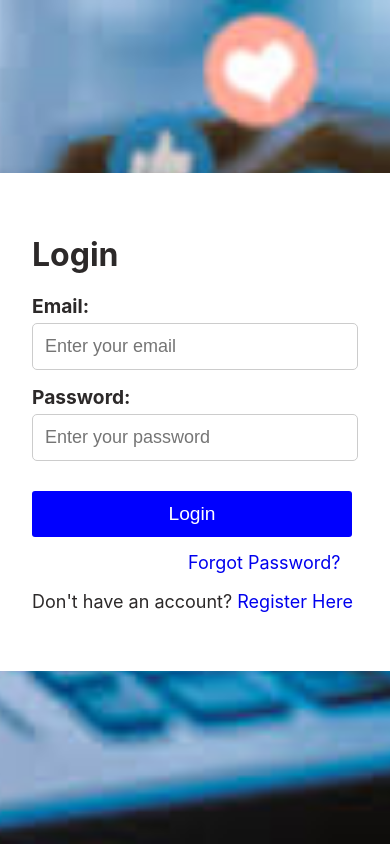
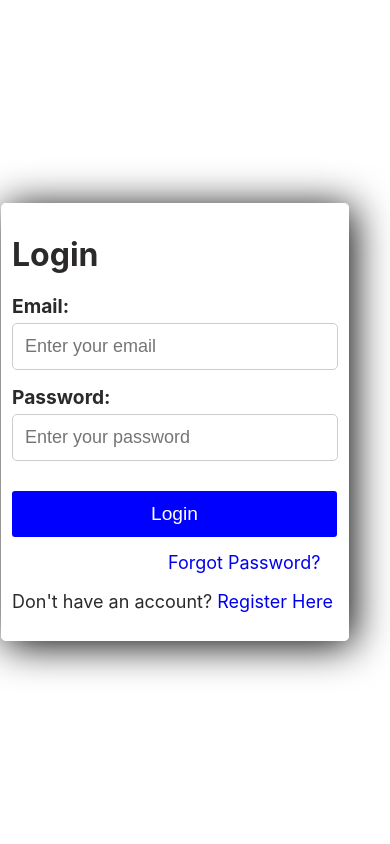
Before and after one commit to Laxmikasi/NewsFeed, a React (Create React App) app in the folder client/: page /login in a window 390 px wide. Built offline with nearby package versions, Linux system fonts and the light colour scheme.

Commit message:
Loginpage

```diff
--- a/client/src/Components/ForgotPassword.css
+++ b/client/src/Components/ForgotPassword.css
@@ -108,6 +108,10 @@ margin-left: 9vw;
   border-radius: 1vh;
 }
 
+.toast_success1{
+  margin-top: 100px;
+}
+
 /* Existing styles */
 
 .downtext a {
--- a/client/src/Components/ForgotPassword.js
+++ b/client/src/Components/ForgotPassword.js
@@ -52,7 +52,7 @@ const ForgotPassword = () => {
 
       if (response.status===201) {
 
-        toast.success('OTP verified successfully .Redirect to password reset page',{ position: 'top-center', autoClose: 3000 });
+        toast.success('OTP verified successfully .Redirect to password reset page',{ position: 'top-center', className:'toast_success1',autoClose: 3000 });
 
         setTimeout(() => {
           navigate('/resetPassword',{ state: { email } });
--- a/client/src/Components/Login.css
+++ b/client/src/Components/Login.css
@@ -4,7 +4,7 @@
     justify-content: center;
     height: 100vh;
     /* background-color: #f4f4f4; */
-    background: url(../Assets/img4.jfif);
+    background: url('https://newsfeed.org/wp-content/uploads/mobile-smartphone-analytics2-ss-1920.jpg');
     background-position: center;
     background-repeat: no-repeat;
     background-size: cover;
@@ -12,12 +12,15 @@
   }
 
   .LoginForm {
-    background-color:#fff;
+    background-color:transparent;
     color:rgb(44, 41, 41);
     border: 1px solid #fff;
     padding: 40px;
     border-radius: 5px;
-    box-shadow: 0 0 10px rgba(0, 0, 0, 0.1);
+    box-shadow: 4px 4px 40px black;
+    position: absolute;
+    right: 100px;
+
   }
 
   .LoginForm-h2 {
@@ -49,7 +52,7 @@
 
   .LoginForm-but {
     background-color:blue;
-    width: 320px;
+    width: 325px;
     color: #fff;
     padding: 12px;
     border: none;
@@ -96,3 +99,16 @@
 .Toastify__progress-bar {
   background: #fff;
 }
+@media (max-width: 768px) {
+  .LoginForm {
+     position: absolute;
+     right: 170px;
+  }
+}
+@media (max-width: 425px) {
+  .LoginForm {
+    padding: 10px;
+     position: absolute;
+     right: 41px;
+  }
+}
--- a/client/src/Components/Register.css
+++ b/client/src/Components/Register.css
@@ -30,10 +30,10 @@
     width: 30%;
     /* background-image:linear-gradient(90deg,  #808080,#87ceeb); */
     border-radius: 10px;
-    /* box-shadow: 6px -6px 25px aliceblue; */
+    box-shadow: 4px 4px 40px black;
     color:black;
     padding-bottom: 20px;
-    line-height: 50px;
+    /* line-height: 50px; */
     background-color: #fff;
     background: transparent;
     margin-left: 60%;
@@ -82,19 +82,27 @@ transform: scale(1.05);
 
 
 } */
-@media screen and (max-width:768px) {
-    .Reg1{
-        width: 300px;
+@media screen and (max-width: 768px) {
+    .Reg1 {
+      width: 50%;
+      /* margin-left: 10%; */
+      margin: auto;
     }
+    .Reg{
+        height: 100%;
+    }
+    .flex231{
+        padding: 15px;
+    }
+  }
 
-}
-
-@media screen and (max-width:425px) {
-    .Reg1{
-        width: 300px;
-        position: relative;
-        left: 60px;
-
+  @media screen and (max-width: 425px) {
+    .Reg1 {
+      width: 80%;
+      /* margin-left: 5%; */
+      margin: auto;
     }
-
-}
+    .Reg{
+        height: 100%;
+    }
+  }
--- a/client/src/Components/Register.js
+++ b/client/src/Components/Register.js
@@ -1,11 +1,11 @@
 import React, { useState } from 'react';
 import { useNavigate,Link } from 'react-router-dom';
-import { IoMdEye } from "react-icons/io";
-import { IoMdEyeOff } from "react-icons/io";
+// import { IoMdEye } from "react-icons/io";
+// import { IoMdEyeOff } from "react-icons/io";
 import { ToastContainer, toast } from 'react-toastify';
 import 'react-toastify/dist/ReactToastify.css';
 import axios from 'axios';
-import Navbar from './Navbar';
+// import Navbar from './Navbar';
 import './Register.css'
 
 
```
Also changed, not shown: 1 other file (tests, documents, lock files or other folders).
